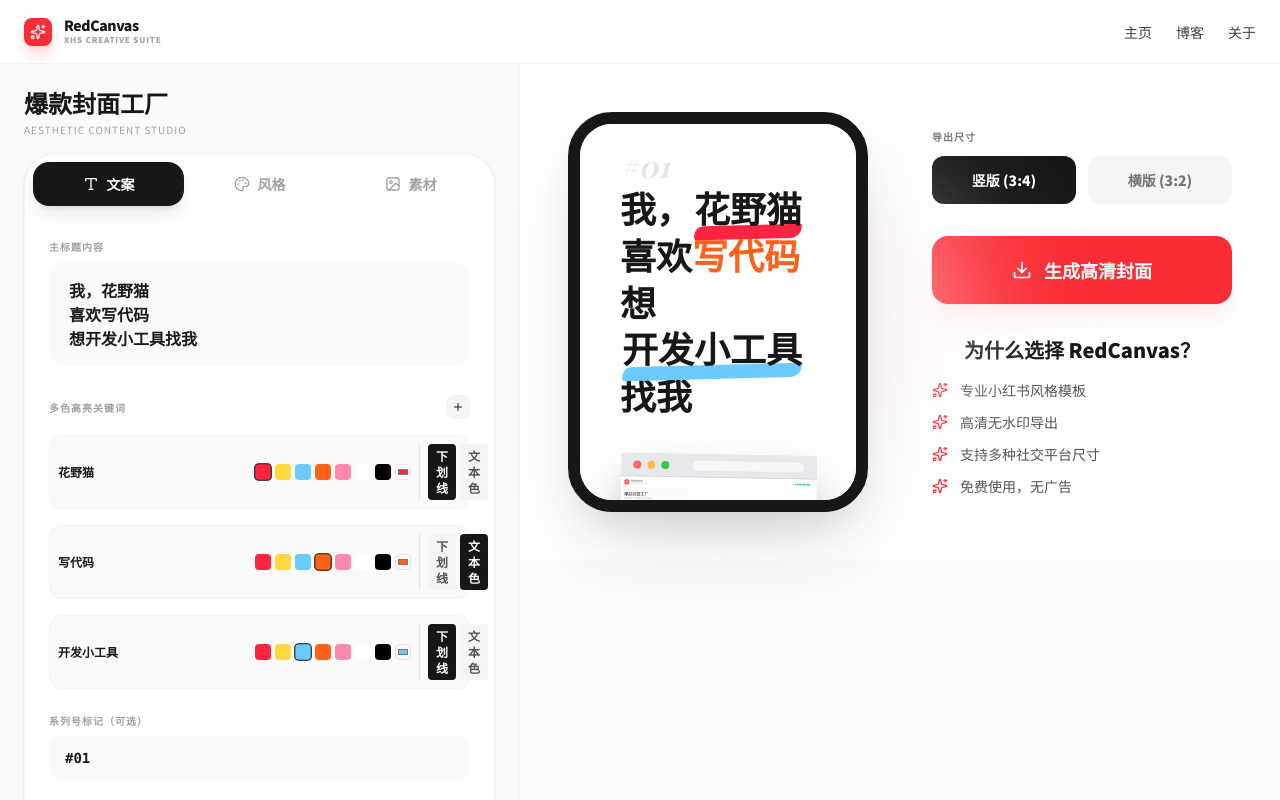
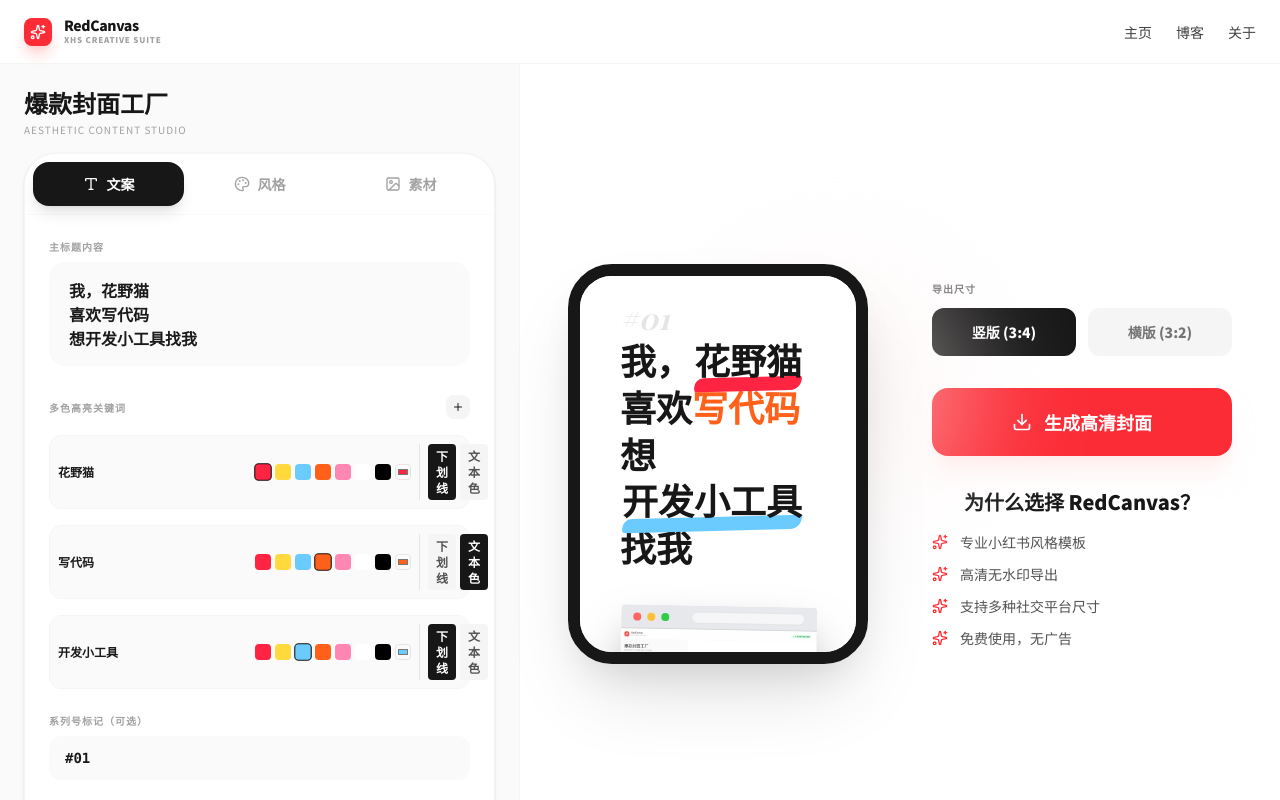
Before and after one commit to huayemao/redcanvas, a Next.js app: page / in a window 1280 px wide. Shown: the top 800 px of the page. Built offline with nearby package versions, Linux system fonts and the light colour scheme; a web font is replaced by a local one.

Commit message:
fix: 优化主页功能区排版

```diff
--- a/app/HomeClient.tsx
+++ b/app/HomeClient.tsx
@@ -120,7 +120,7 @@ const HomeClient: React.FC = () => {
           </div>
         </div>
 
-        <div className="flex-1 bg-white relative flex items-center justify-center p-6 lg:p-12 h-full">
+        <div className="flex-1 bg-white relative flex items-center justify-center p-6 lg:p-12 h-full min-h-[800px]">
           <div className="absolute top-1/4 left-1/4 w-64 h-64 bg-red-50 rounded-full blur-3xl opacity-50" />
 
           <motion.div
```
